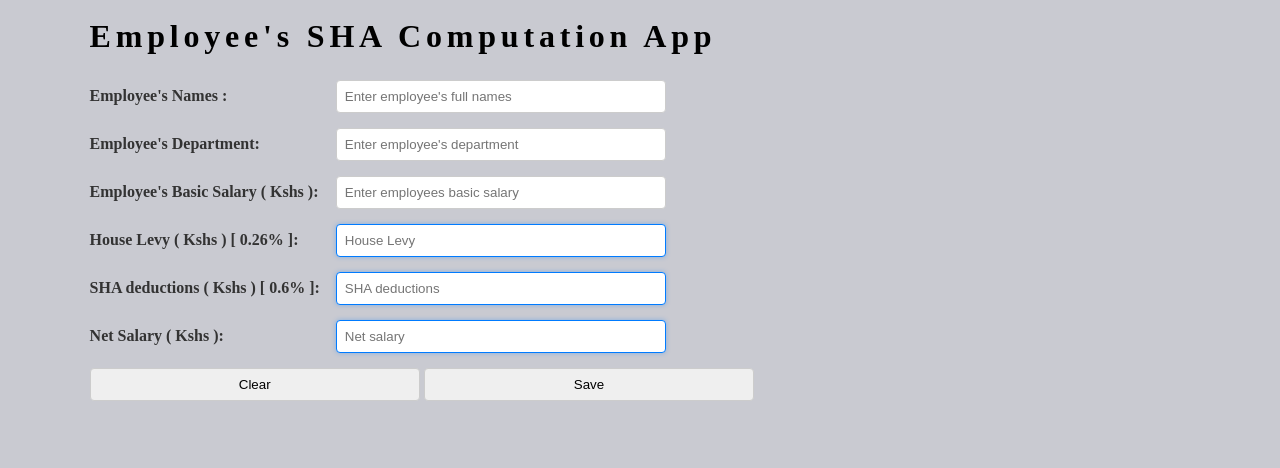
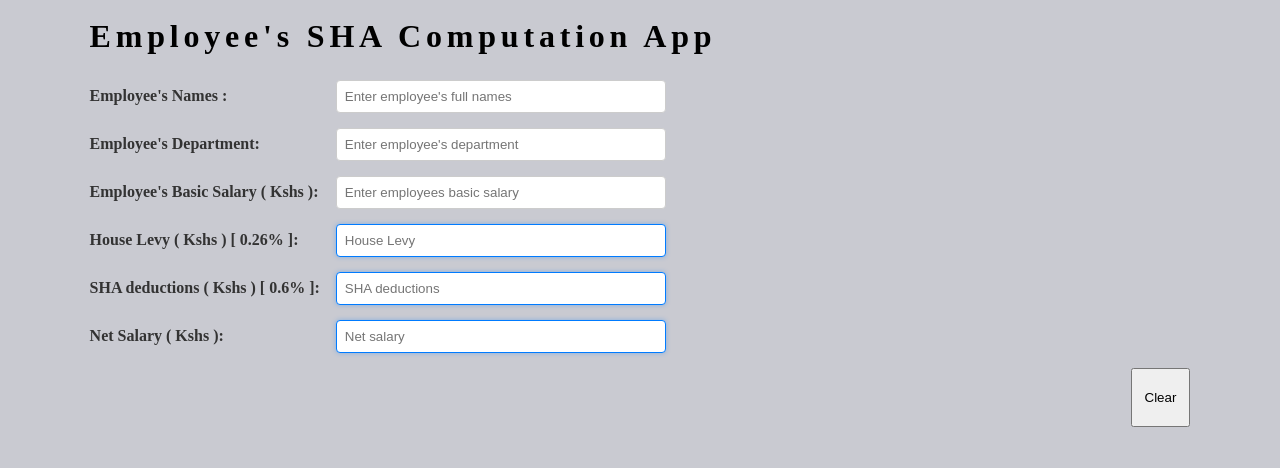
Before and after one commit to benniematiko/employeesha, a Django app: page / in a window 1280 px wide. Shown: the top 468 px of the page. Run offline with Django 5.2, Linux system fonts and the light colour scheme.

Commit message:
final touches

```diff
--- a/appemployee/templates/appemployee/index.html
+++ b/appemployee/templates/appemployee/index.html
@@ -52,7 +52,11 @@
 
       <div class="row-item">
         <div class="content">
-         <span><input type="Submit" value="Clear"></span> <span><input type="Submit" value="Save"></span>
+          <button id="clearBtn" type="button">Clear</button>
+
+
+
+
         </div>
       </div>
 
--- a/static/css/styles.css
+++ b/static/css/styles.css
@@ -69,3 +69,12 @@ input {
   transform: scale(1.02); */
 
 }
+
+
+button {
+  width: auto;
+  padding: 20px 12px;
+  display: flex;
+  margin-left: auto;
+
+}
```
